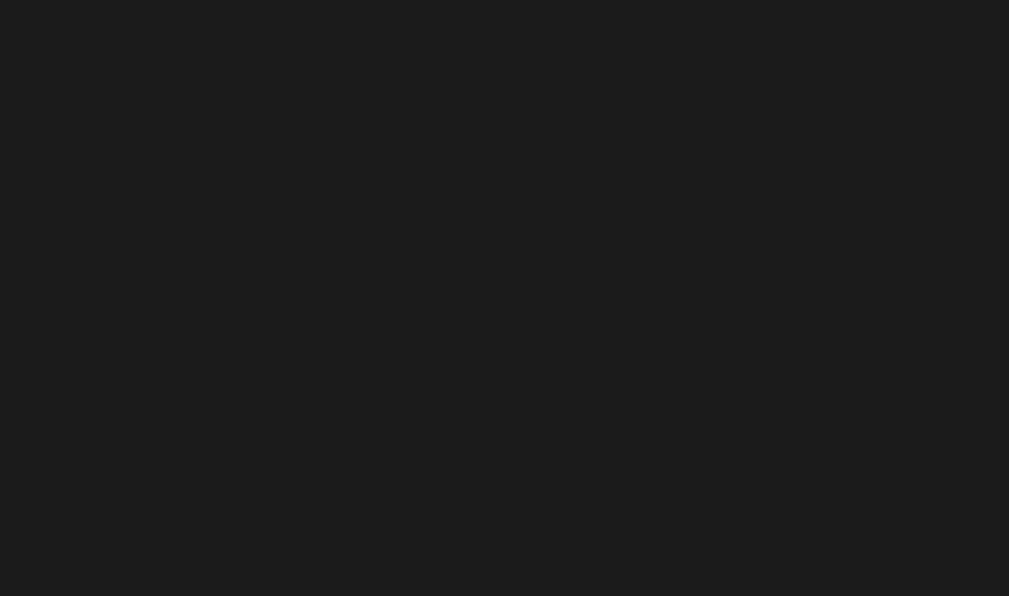
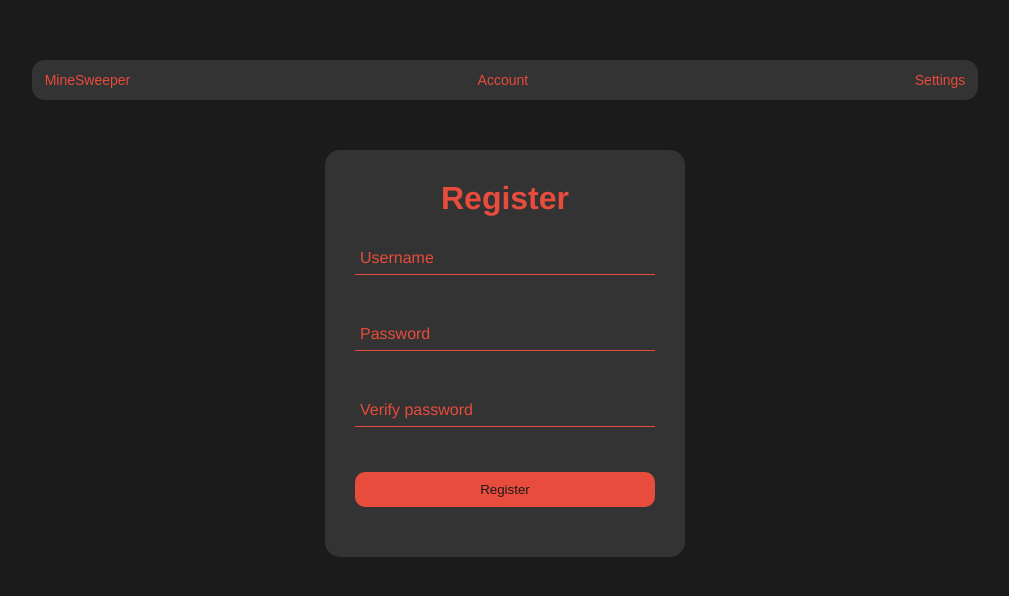
Before and after one commit to ruchlejs/mine_sweeper, a Vue app: page /register in a window 1280 px wide. Before the commit this address had no page. Shown: the top 596 px of the page, without its empty margins (135-1144 px from the left). Built offline with nearby package versions, Linux system fonts and the light colour scheme.

Commit message:
register page

```diff
--- /dev/null
+++ b/src/pages/RegisterPage.vue
@@ -0,0 +1,199 @@
+<template>
+    <MainBanner />
+    <form class="form-container" @submit.prevent="handleRegister">
+        <h1>Register</h1>
+        <div class="login-content">
+            <div class="form-row">
+                <input type="text" name="username" id="username" v-model="form.username"
+                    :class="{ empty: form.username === '', filled: form.username !== '' }">
+                <label for="username">Username </label>
+                <div v-if="userAlreadyExist" class="user-already-exist">
+                    <p>⚠️ This username is already taken</p>
+                </div>
+            </div>
+            <div class="form-row">
+                <input type="password" name="password" id="password" v-model="form.password"
+                    :class="{ empty: form.password === '', filled: form.password !== '' }">
+                <label for="password">Password </label>
+            </div>
+            <div class="form-row">
+                <input type="password" name="verify-password" id="verify-password" v-model="verify_password"
+                    :class="{ empty: verify_password === '', filled: verify_password !== '' }" @input="verifyPassword">
+                <label for="verify-password">Verify password </label>
+                <div v-if="showError" class="different-password">
+                    <p>⚠️ The passwords are not the same!</p>
+                </div>
+            </div>
+        </div>
+        <input type="submit" value="Register" :disabled="isSubmitting || misMatch">
+    </form>
+</template>
+
+<script>
+import MainBanner from '@/components/MainBanner.vue';
+
+export default {
+    name: 'RegisterPage',
+    components: {
+        MainBanner
+    },
+    data() {
+        return {
+            form: {
+                username: '',
+                password: '',
+            },
+            verify_password: '',
+            isSubmitting: false,
+            misMatch: false,
+            showError: false,
+            userAlreadyExist: false,
+        }
+    },
+    watch: {
+        'form.password': 'checkPassword',
+        verify_password: 'checkPassword',
+        'form.username'() {
+            if (this.userAlreadyExist)
+                this.userAlreadyExist = false;
+        }
+    },
+    methods: {
+        async handleRegister() {
+            this.isSubmitting = true;
+
+            const backend = process.env.VUE_APP_BACKEND;
+            const body = {
+                user: this.form,
+            }
+
+            try {
+                const response = await fetch(backend + "users", {
+                    method: "POST",
+                    headers: {
+                        "content-type": "application/json",
+                    },
+                    body: JSON.stringify(body),
+                });
+                const json = await response.json();
+                if (response.ok) {
+                    localStorage.setItem("auth-token", json.token)
+                    localStorage.setItem("user_id", json.user_id)
+                    localStorage.setItem("username", this.form.username)
+                    this.$router.push("Account")
+                } else {
+                    console.log(json.errors)
+                    if (json.errors.username) {
+                        this.userAlreadyExist = true;
+                    }
+                }
+
+            } catch (error) {
+                console.error('Error during login:', error);
+            } finally {
+                this.isSubmitting = false;
+            }
+        },
+        checkPassword() {
+            console.log(this.form.password)
+            console.log(this.verify_password)
+            this.misMatch = this.form.password !== this.verify_password;
+            if (this.verify_password && this.misMatch) {
+                this.showError = true;
+            } else {
+                this.showError = false;
+            }
+        }
+    }
+}
+</script>
+
+<style scoped>
+.form-container {
+    color: var(--tertiary-color);
+    background-color: var(--secondary-color);
+
+    padding: 30px;
+    border-radius: 15px;
+    width: 300px;
+    margin: auto;
+}
+
+h1 {
+    margin-top: 0;
+    margin-bottom: 32px;
+}
+
+input[type="text"],
+input[type="password"] {
+    padding: 5px 5px;
+    width: 100%;
+    box-sizing: border-box;
+    background: none;
+    border: none;
+    border-bottom: 1px solid var(--tertiary-color);
+    color: var(--tertiary-color);
+    outline: none;
+}
+
+.form-row {
+    display: flex;
+    flex-direction: column;
+}
+
+label {
+    padding-left: 5px;
+    position: absolute;
+    transition: transform 0.5s;
+    cursor: text;
+}
+
+.login-content {
+    display: flex;
+    flex-direction: column;
+    gap: 50px;
+    margin-bottom: 30px;
+}
+
+input[type="text"]:focus+label,
+input[type="password"]:focus+label,
+input.filled+label {
+    transform: translateY(-100%);
+}
+
+input[type="submit"] {
+    background-color: var(--tertiary-color);
+    color: var(--primary-color);
+    padding: 10px;
+    border-radius: 10px;
+    border: none;
+    cursor: pointer;
+    width: 100%;
+    box-sizing: border-box;
+    font-weight: 500;
+    margin-top: 15px;
+    margin-bottom: 20px;
+}
+
+
+input[type="submit"]:hover {
+    filter: brightness(70%);
+}
+
+.different-password,
+.user-already-exist {
+    margin-top: 10px;
+    font-size: small;
+    text-align: left;
+    font-weight: bold;
+}
+
+p {
+    margin: 0%;
+}
+
+input[type="submit"]:hover:disabled {
+    filter: none;
+    cursor: not-allowed;
+}
+</style>
--- a/src/router.js
+++ b/src/router.js
@@ -3,6 +3,7 @@
 import HomePage from "./pages/MainPage.vue";
 import AccountPage from "./pages/AccountPage.vue";
 import LoginPage from "./pages/LoginPage.vue";
+import RegisterPage from "./pages/RegisterPage.vue";
 
 const links = [
   {
@@ -26,6 +27,11 @@
     name: "Login",
     component: LoginPage,
   },
+  {
+    path: "/register",
+    name: "Register",
+    component: RegisterPage,
+  },
 ];
 
 const router = createRouter({
```
